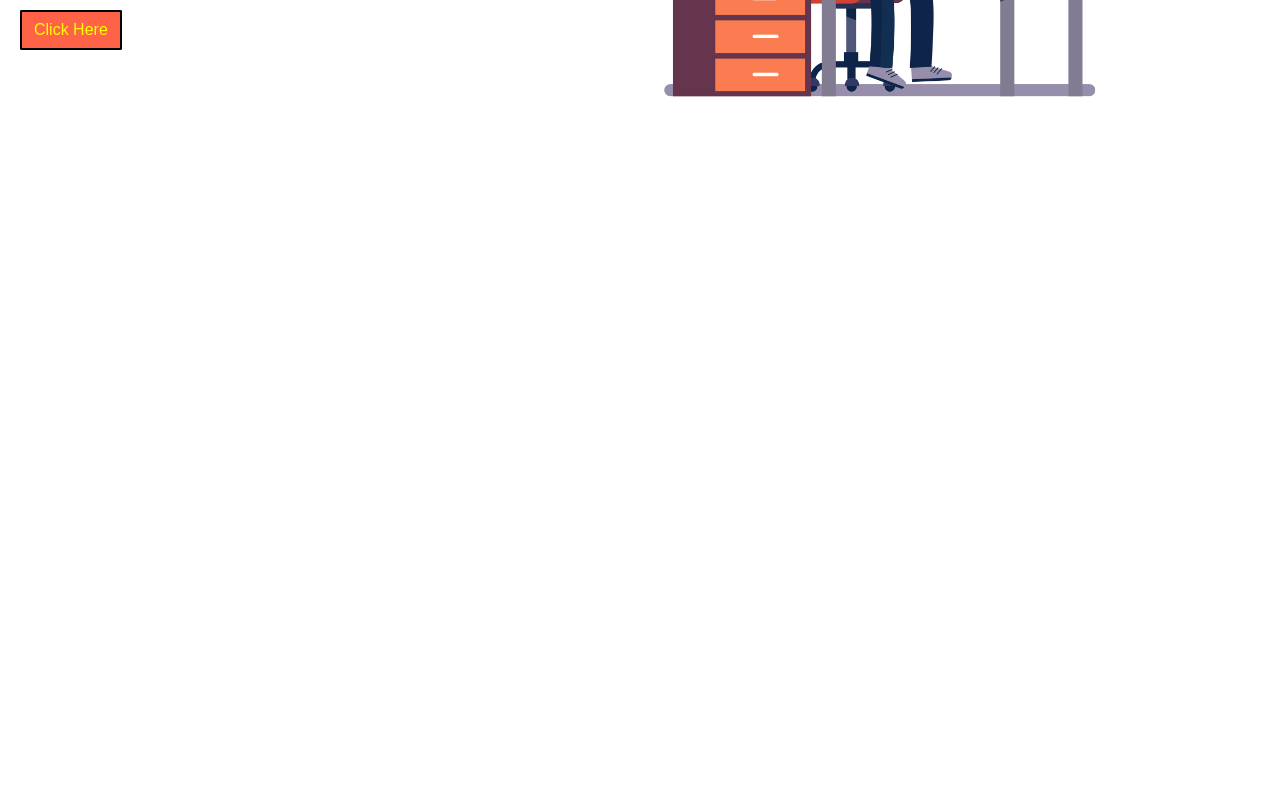
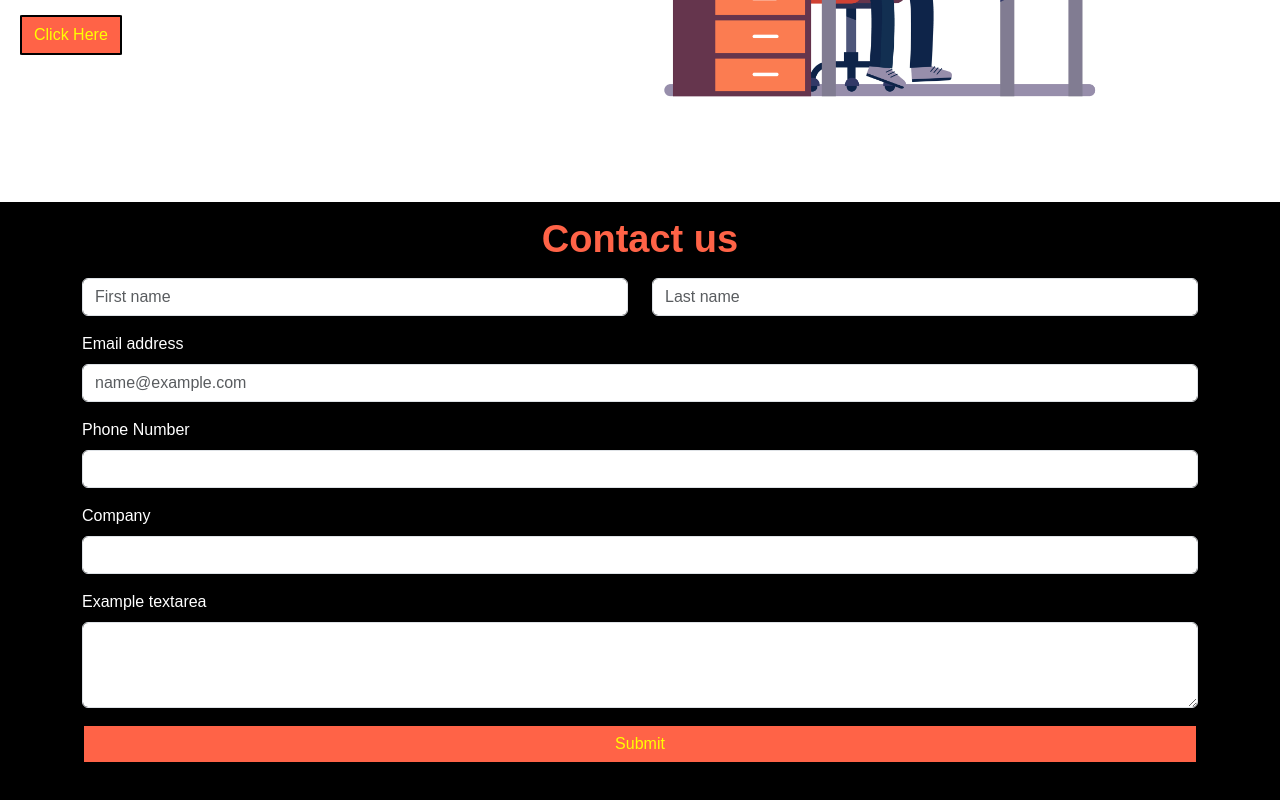
Before and after one commit to donexinfotech/Website_logo, a React (Create React App) app: page / in a window 1280 px wide. Shown: the part 1275-2075 px from the top of the page. Before the commit the page ends 1477 px from the top, so only its background shows below. Built offline with nearby package versions, Linux system fonts and the light colour scheme.

Commit message:
added contact form

```diff
--- a/package.json
+++ b/package.json
@@ -9,7 +9,7 @@
     "react": "^18.3.1",
     "react-dom": "^18.3.1",
     "react-router-dom": "^6.23.1",
-    "react-scripts": "5.0.1",
+    "react-scripts": "^5.0.1",
     "react-scroll": "^1.9.0",
     "web-vitals": "^2.1.4"
   },
--- a/public/index.html
+++ b/public/index.html
@@ -12,6 +12,8 @@
     <link
   href="https://cdn.jsdelivr.net/npm/bootstrap@5.1.3/dist/css/bootstrap.min.css"
   rel="stylesheet"/>
+  <link href="https://cdn.jsdelivr.net/npm/bootstrap@5.3.3/dist/css/bootstrap.min.css" rel="stylesheet" integrity="sha384-QWTKZyjpPEjISv5WaRU9OFeRpok6YctnYmDr5pNlyT2bRjXh0JMhjY6hW+ALEwIH" crossorigin="anonymous">
+
     <link rel="apple-touch-icon" href="%PUBLIC_URL%/logo192.png" />
     <link rel="manifest" href="%PUBLIC_URL%/manifest.json" />
     <link rel="preconnect" href="https://fonts.googleapis.com">
@@ -23,5 +25,6 @@
     <noscript>You need to enable JavaScript to run this app.</noscript>
     <div id="root"></div>
     <script src="https://cdn.jsdelivr.net/npm/bootstrap@5.1.3/dist/js/bootstrap.bundle.min.js"></script>
+    <script src="https://cdn.jsdelivr.net/npm/bootstrap@5.3.3/dist/js/bootstrap.bundle.min.js" integrity="sha384-YvpcrYf0tY3lHB60NNkmXc5s9fDVZLESaAA55NDzOxhy9GkcIdslK1eN7N6jIeHz" crossorigin="anonymous"></script>
   </body>
 </html>
--- a/src/App.js
+++ b/src/App.js
@@ -2,6 +2,7 @@ import './App.css';
 import Hero from './components/Hero';
 import Navbar from './components/Navbar';
 import About from './components/About';
+import Contact from './components/Contact';
 
 function App() {
   return (
@@ -9,6 +10,7 @@ function App() {
     <Navbar/>
     <Hero/>
     <About/>
+    <Contact/>
     </>
   );
 }
--- /dev/null
+++ b/src/components/Contact.css
@@ -0,0 +1,29 @@
+*{
+    font-family: "Raleway", sans-serif;
+    font-optical-sizing: auto;
+    font-weight: auto;
+    font-style: normal;
+}
+.contact{
+    height: 100vh;
+    width: 100%;
+    background-color: black;
+    color: white;
+}
+.heading{
+    display: flex;
+    justify-content: center;
+    align-items: center;
+    text-align: center;
+    color: #ff6347;
+    font-weight: bold;
+}
+h2{
+    margin-top: 15px;
+    margin-bottom: 15px;
+    color: #ff6347;
+    font-weight: bold;
+}
+.button{
+    width: 100%;
+}
--- /dev/null
+++ b/src/components/Contact.js
@@ -0,0 +1,40 @@
+import React from 'react'
+import './Contact.css'
+
+export default function contact() {
+  return (
+    <div className='contact'>
+        <div className='heading'>
+            <h2>Contact us</h2>
+        </div>
+        <form>
+            <div className='container'>
+                <div className="row">
+                    <div className="col">
+                        <input type="text" className="form-control" placeholder="First name" aria-label="First name"/>
+                    </div>
+                    <div className="col">
+                        <input type="text" className="form-control" placeholder="Last name" aria-label="Last name"/>
+                    </div>
+                    </div>
+                    <div className="mb-3 mt-3">
+                        <label for="exampleFormControlInput1" className="form-label">Email address</label>
+                        <input type="email" className="form-control" id="exampleFormControlInput1" placeholder="name@example.com"/>
+
+                        <label for="phoneNumber" className="form-label mt-3">Phone Number</label>
+                        <input type="integer" id="phoneNumber" className="form-control" aria-describedby="passwordHelpBlock"/>
+
+                        <label for="company" className="form-label mt-3">Company</label>
+                        <input type="integer" id="company" className="form-control" aria-describedby="passwordHelpBlock"/>
+
+                        <div class="mb-3 mt-3">
+                            <label for="exampleFormControlTextarea1" class="form-label">Example textarea</label>
+                            <textarea class="form-control" id="exampleFormControlTextarea1" rows="3"></textarea>
+                        </div>
+                    </div>
+                <button type="submit" className="btn btn-primary button">Submit</button>
+            </div>
+        </form>
+    </div>
+  )
+}
```
Also changed, not shown: 1 other file (tests, documents, lock files or other folders).
